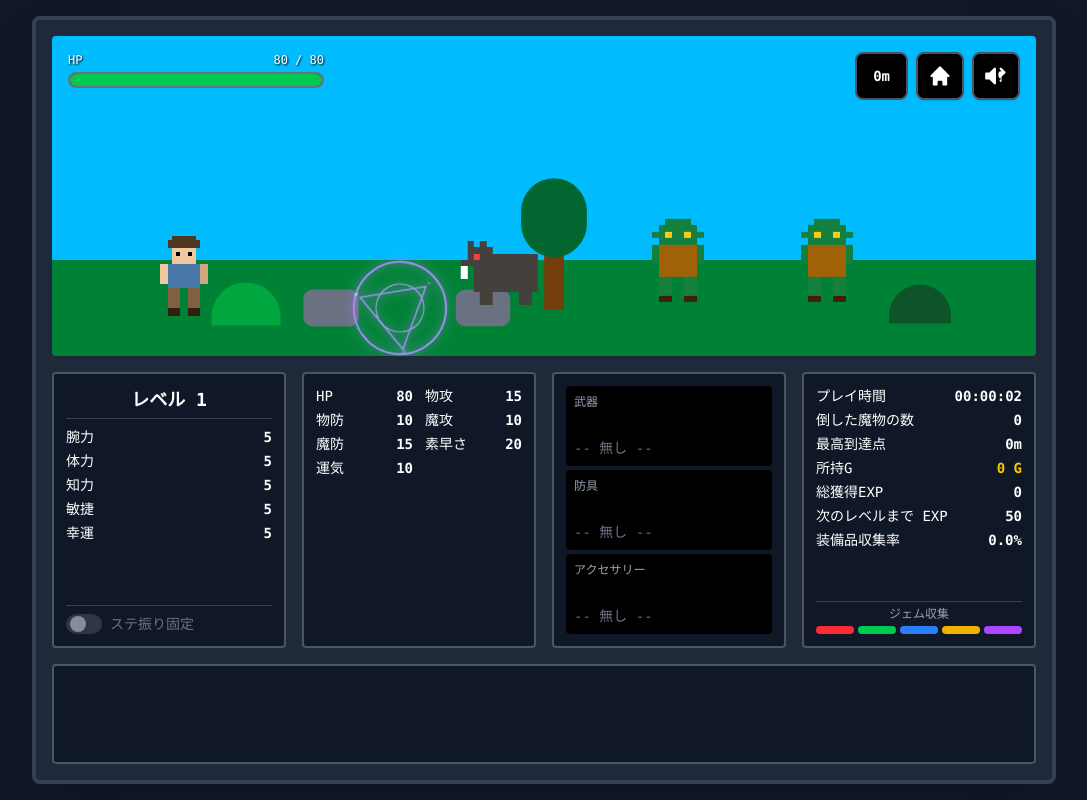
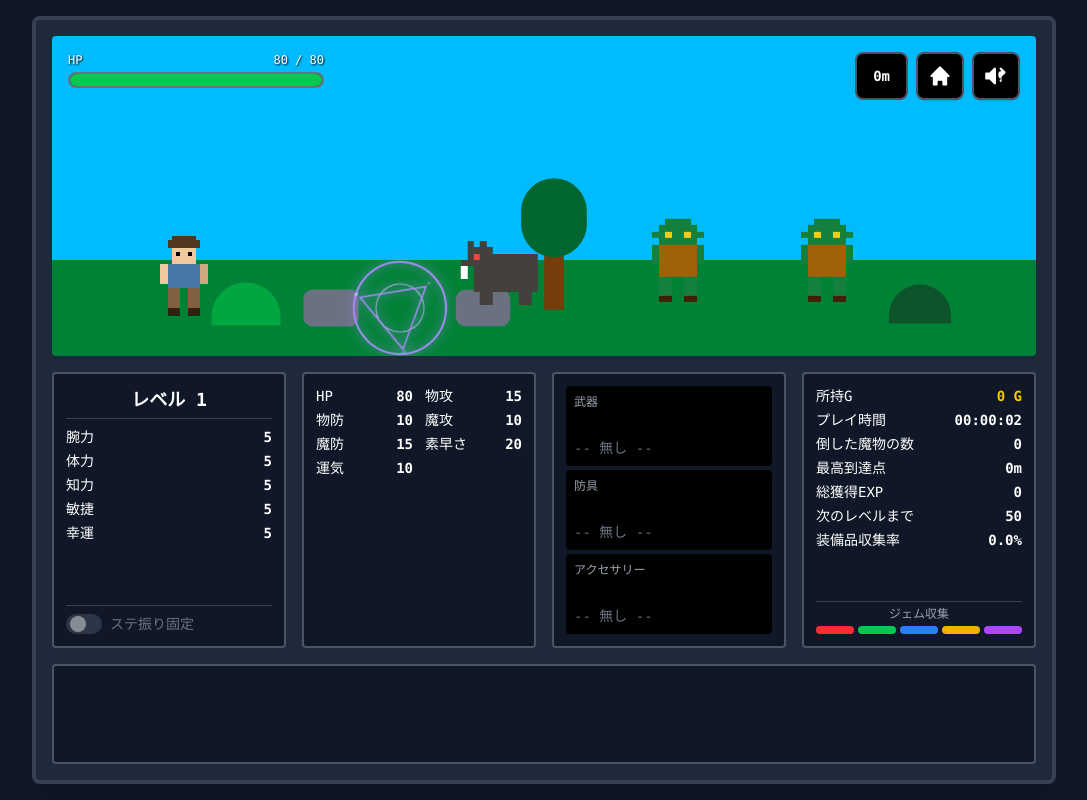
Before and after one commit to ymdarake/himatsubu-respect-web, a React (Vite) app: page / in a window 1280 px wide. Both pictures are taken after a click on the button "ゲームスタート". Shown: the whole page, without its empty margins (96-1183 px from the left). Built offline with nearby package versions, Linux system fonts and the light colour scheme; the HTML template or start-up script is replaced by a standard one.

Commit message:
UIの改善: PlayStatsPanelに所持Gの表示を追加し、次のレベルまでのEXP表示をフォーマット変更

```diff
--- a/src/components/PlayStatsPanel.tsx
+++ b/src/components/PlayStatsPanel.tsx
@@ -23,12 +23,12 @@ const PlayStatsPanel: React.FC<PlayStatsPanelProps> = ({ playStats, player }) =>
     return (
         <div className="p-3 bg-gray-900 bg-opacity-50 rounded border-2 border-gray-600 h-full flex flex-col justify-between">
             <div className="space-y-1 text-sm">
+                <div className="flex justify-between"><span>所持G</span><span className="font-bold text-yellow-400">{player.gold} G</span></div>
                 <div className="flex justify-between"><span>プレイ時間</span><span className="font-bold">{formatPlayTime(playStats.playTime)}</span></div>
                 <div className="flex justify-between"><span>倒した魔物の数</span><span className="font-bold">{playStats.enemiesDefeated}</span></div>
                 <div className="flex justify-between"><span>最高到達点</span><span className="font-bold">{formatCompactNumber(playStats.farthestDistance)}m</span></div>
-                <div className="flex justify-between"><span>所持G</span><span className="font-bold text-yellow-400">{player.gold} G</span></div>
                 <div className="flex justify-between"><span>総獲得EXP</span><span className="font-bold">{formatCompactNumber(playStats.totalXpGained)}</span></div>
-                <div className="flex justify-between"><span>次のレベルまで EXP</span><span className="font-bold">{player.xpToNextLevel - player.xp}</span></div>
+                <div className="flex justify-between"><span>次のレベルまで</span><span className="font-bold">{formatCompactNumber(player.xpToNextLevel - player.xp)}</span></div>
                 <div className="flex justify-between">
                     <span>装備品収集率</span>
                     <span className="font-bold">{collectionPercentage}%</span>
--- a/src/utils/format.ts
+++ b/src/utils/format.ts
@@ -2,7 +2,7 @@ export function formatCompactNumber(value: number): string {
     if (typeof value !== 'number' || !isFinite(value)) return String(value);
     if (value >= 1_000_000) {
         // 1M, 2M, 3M...（小数点以下切り捨て）
-        return `${Math.floor(value / 1_000_000)}M`;
+        return `${Math.floor(value / 1_000_000)}M+`;
     }
     return String(Math.floor(value));
 }
```
